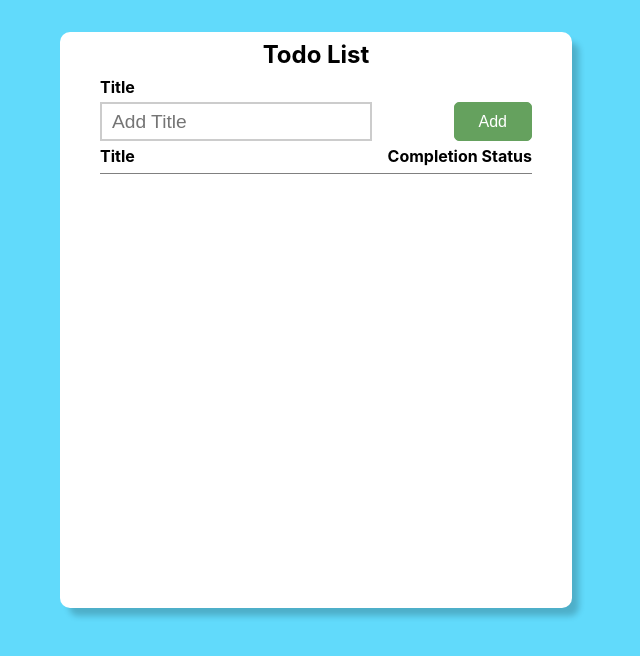
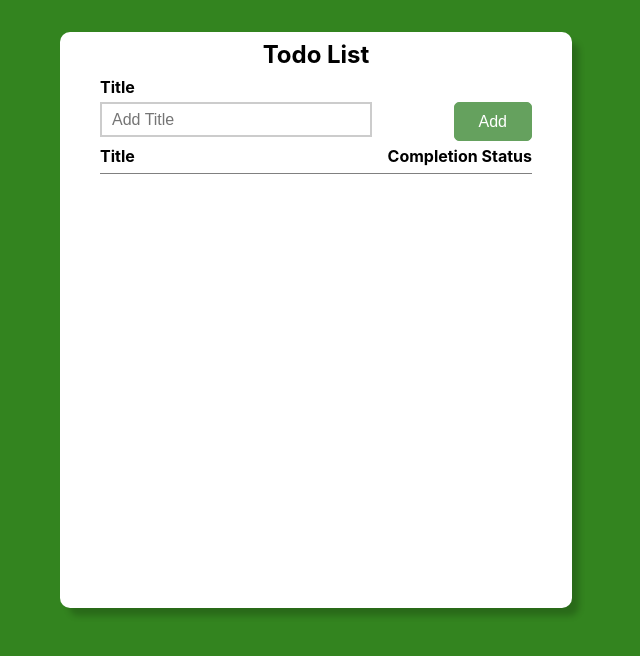
Before and after one commit to neerajmau/todo_list, a React (Create React App) app: page / in a window 1280 px wide. Shown: the top 656 px of the page, without its empty margins (324-964 px from the left). Built offline with nearby package versions, Linux system fonts and the light colour scheme.

Commit message:
Color changes

```diff
--- a/src/commanComponent/button/button.module.css
+++ b/src/commanComponent/button/button.module.css
@@ -15,8 +15,8 @@ button:hover {
 
 .btn_clear {
     padding: 0.6rem 1.5rem;
-    background: rgb(248, 43, 43);
-    border: 1px solid rgb(248, 43, 43);
+    background: rgb(216 5 5);
+    border: 1px solid rgb(216 5 5);
     color: #fff;
     font-size: 1rem;
     border-radius: 5px;
--- a/src/component/todoList/todoList.module.css
+++ b/src/component/todoList/todoList.module.css
@@ -1,6 +1,6 @@
 .container {
     width: 100%;
-    background: #61dafb;
+    background: #33841f;
     height: 100vh;
     display: flex;
     justify-content: center;
@@ -40,7 +40,7 @@
     -webkit-transition: 0.5s;
     transition: 0.5s;
     outline: none;
-    font-size: 1.2rem
+    font-size: 1rem
 }
 
 .inputbox input:focus {
```
